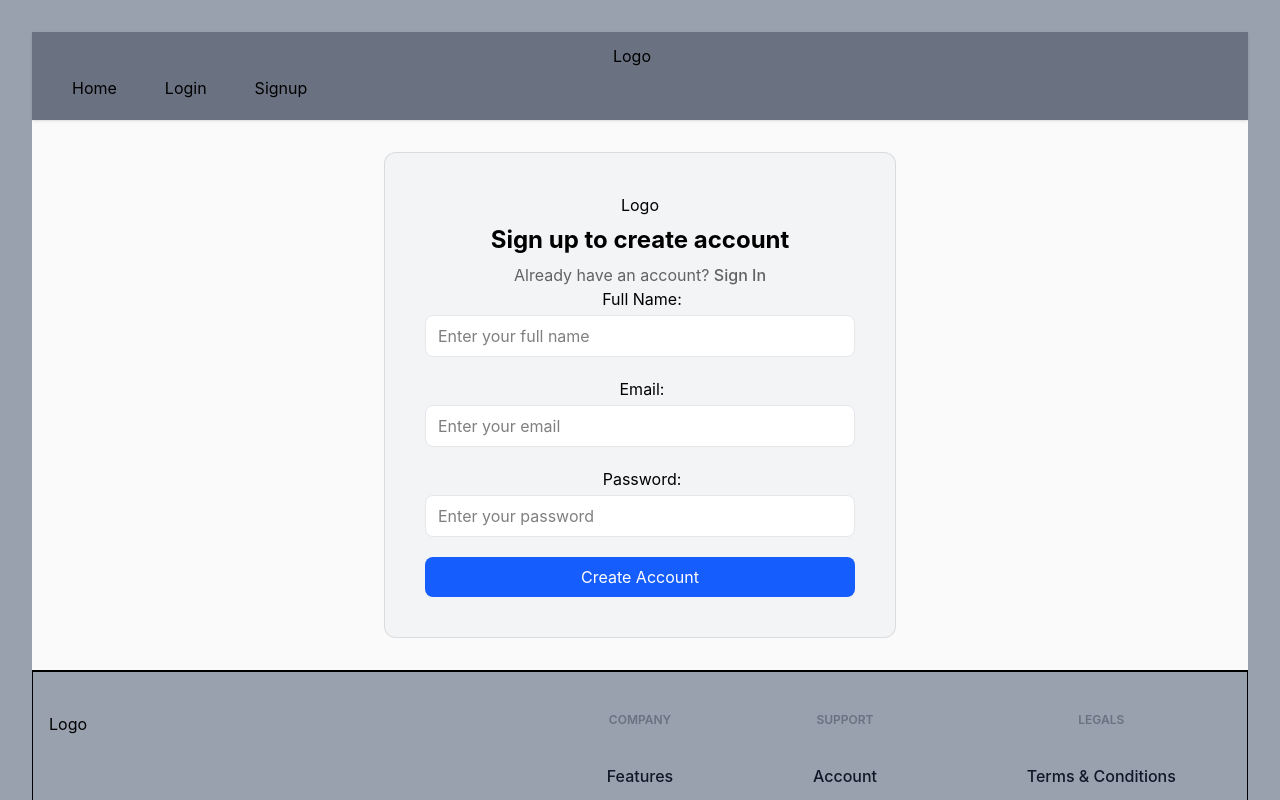
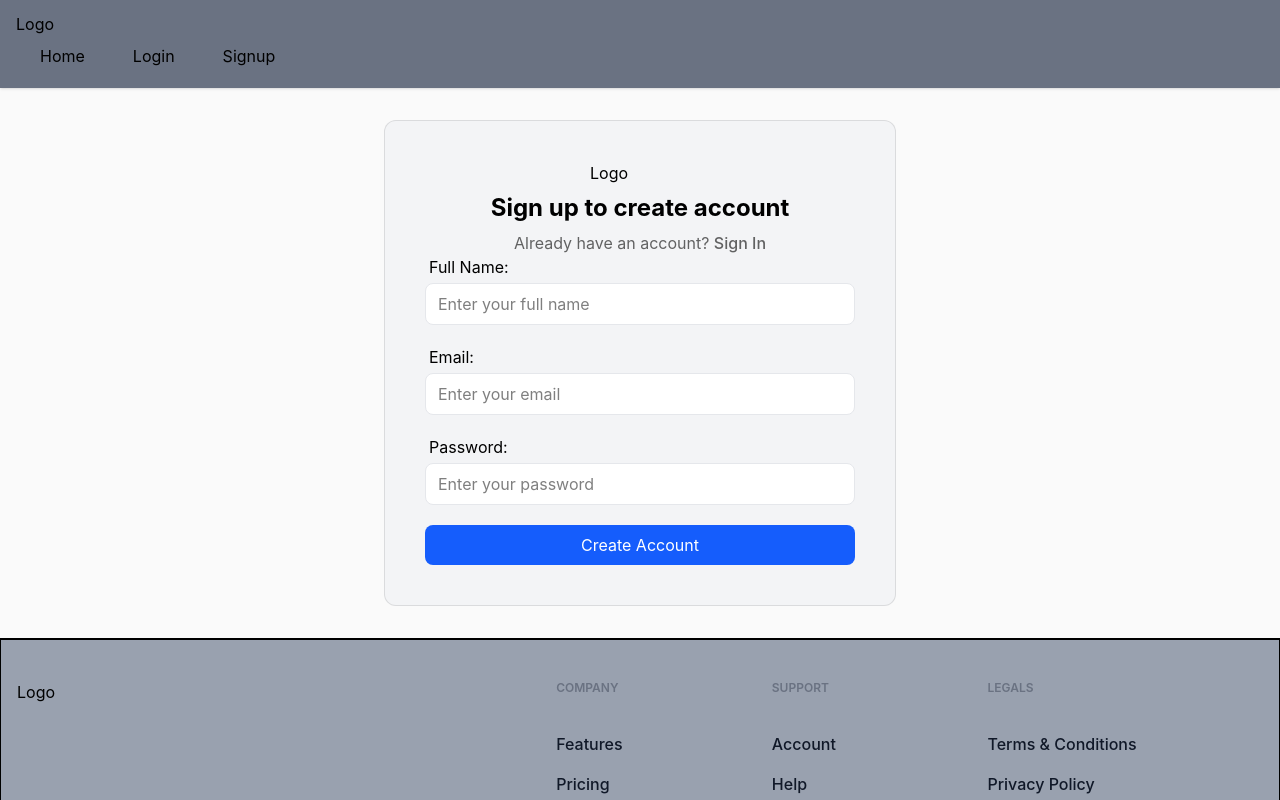
Before and after one commit to Shreshtha-ai/Scriptiq, a React (Vite) app in the folder Scriptiq/: page /signup in a window 1280 px wide. Shown: the top 800 px of the page. Built offline with nearby package versions, Linux system fonts and the light colour scheme; no server answers.

Commit message:
feat: Clean up App.css, remove unused Vite boilerplate styles

```diff
--- a/Scriptiq/src/App.css
+++ b/Scriptiq/src/App.css
@@ -1,42 +1,3 @@
-#root {
-  max-width: 1280px;
-  margin: 0 auto;
-  padding: 2rem;
-  text-align: center;
+#root{
+  min-height: 100vh;
 }
-
-.logo {
-  height: 6em;
-  padding: 1.5em;
-  will-change: filter;
-  transition: filter 300ms;
-}
-.logo:hover {
-  filter: drop-shadow(0 0 2em #646cffaa);
-}
-.logo.react:hover {
-  filter: drop-shadow(0 0 2em #61dafbaa);
-}
-
-@keyframes logo-spin {
-  from {
-    transform: rotate(0deg);
-  }
-  to {
-    transform: rotate(360deg);
-  }
-}
-
-@media (prefers-reduced-motion: no-preference) {
-  a:nth-of-type(2) .logo {
-    animation: logo-spin infinite 20s linear;
-  }
-}
-
-.card {
-  padding: 2em;
-}
-
-.read-the-docs {
-  color: #888;
-}
```
